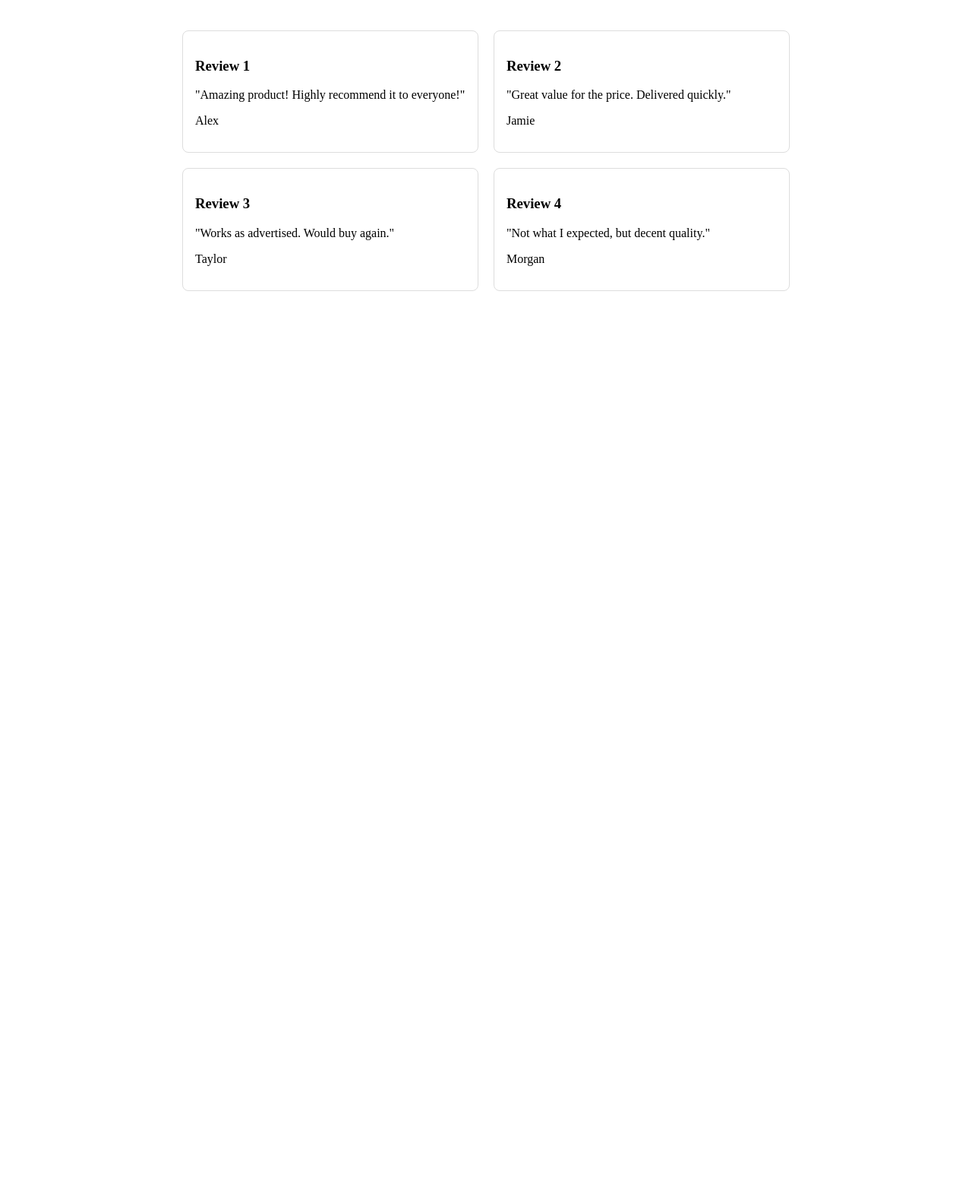
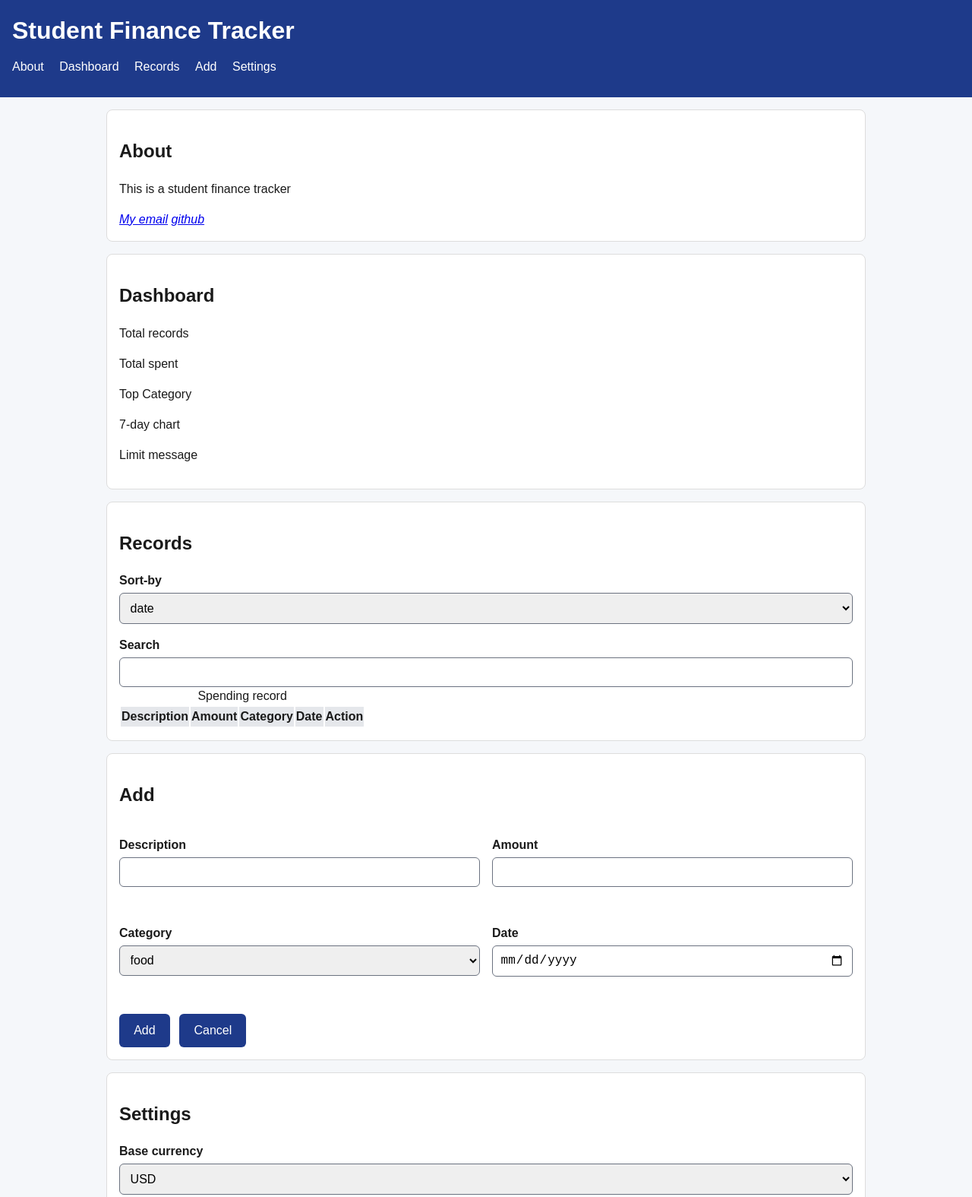
Before and after one commit to manzi-luc/student-finance-tracker, a plain HTML site: page index.html in a window 1280 px wide. Shown: the top 1575 px of the page at 76% size. Before the commit the page ends 800 px from the top, so only its background shows below. Drawn offline with Linux system fonts and the light colour scheme.

Commit message:
M2: Updated html

```diff
--- a/index.html
+++ b/index.html
@@ -1,33 +1,166 @@
 <!DOCTYPE html>
 <html lang="en">
+
 <head>
     <meta charset="UTF-8">
     <meta name="viewport" content="width=device-width, initial-scale=1.0">
-    <title>2x2 Reviews Grid</title>
-    <link rel="stylesheet" href="app.css">
+    <title>Student Finance Tracker</title>
+    <link rel="stylesheet" href="main.css">
 </head>
+
 <body>
-    <div class="reviews-grid">
-        <div class="review-card">
-            <h3 class="review-heading">Review 1</h3>
-            <p class="review-text">"Amazing product! Highly recommend it to everyone!"</p>
-            <p class="reivew-person">Alex</p>
+    <a class="skip" href="#main">Skip to Content</a>
+    <header>
+        <h1>Student Finance Tracker</h1>
+        <nav>
+            <a href="#About">About</a>
+            <a href="#Dashboard">Dashboard</a>
+            <a href="#Records">Records</a>
+            <a href="#Add">Add</a>
+            <a href="#Settings">Settings</a>
+        </nav>
+    </header>
+    <main id="main">
+        <section class="card" id="About">
+            <h2>About</h2>
+            <p>This is a student finance tracker</p>
+            <address>
+                <a href="mailto:m.luc@alustudent.com">My email</a>
+
+                <a href="https://github.com/manzi-luc/student-finance-tracker">github</a>
+            </address>
+
+
+        </section>
+        <section class="card" id="Dashboard">
+            <h2>Dashboard</h2>
+            <p id="Total-records">Total records</p>
+            <p id="Total-spent">Total spent</p>
+            <p id="Top-Category">Top Category</p>
+            <p id="chart-7-day">7-day chart</p>
+            <p id="Limit-message">Limit message</p>
+
+
+        </section>
+        <section class="card" id="Records">
+            <h2>Records</h2>
+            <label for="Sort-by">Sort-by</label>
+            <select name="Sort-by" id="Sort-by">
+                <option value="date">date</option>
+                <option value="Amount">Amount</option>
+                <option value="Description">Description</option>
+            </select>
+            <label for="Search">Search</label>
+            <input type="search" id="Search" name="Search">
+
+            <div class="table-property">
+                <table id="table-information">
+                <caption>Spending record</caption>
+                <thead id="thead-table">
+                    <tr>
+                            <th scope="col">Description</th>
+                            <th scope="col">Amount</th>
+                            <th scope="col">Category</th>
+                            <th scope="col">Date</th>
+                            <th scope="col">Action</th>
+                        </tr>
+                    </thead>
+                    <tbody id="tbody">
+
+                    </tbody>
+
+
+            </table>
+            </div>
+        </section>
+
+
+
+        <section class="card" id="Add">
+            <h2>Add</h2>
+            <form>
+
+                <div><label for="Description">Description </label>
+                <input type="text" id="Description">
+            <span  class="error" id="Description-error"></span>
         </div>
-        <div class="review-card">
-            <h3 class="review-heading">Review 2</h3>
-            <p class="review-text">"Great value for the price. Delivered quickly."</p>
-            <p class="reivew-person">Jamie</p>
+
+                <div><label for="Amount">Amount</label>
+                <input type="number"id="Amount">
+            <span class="error" id="Amount-error"></span></div>
+
+                <div><label for="Category">Category </label>
+                <select name="Category" id="Category">
+                    <option value="Food">food</option>
+                    <option value="Transport">transport</option>
+                    <option value="Fees">fees</option>
+                    <option value="Entertainment">Entertainment</option>
+                    <option value="Books">Books</option>
+                    <option value="Others">others</option>
+
+                </select>
+                <span class="error" id="Category-error"></span>
+            </div>
+
+                <div><label for="Date">Date </label>
+                <input id="Date" type="date">
+            <span  class="error"id="Date-error"></span>
         </div>
-        <div class="review-card">
-            <h3 class="review-heading">Review 3</h3>
-            <p class="review-text">"Works as advertised. Would buy again."</p>
-            <p class="reivew-person">Taylor</p>
-        </div>
-        <div class="review-card">
-            <h3 class="review-heading">Review 4</h3>
-            <p class="review-text">"Not what I expected, but decent quality."</p>
-            <p class="reivew-person">Morgan</p>
-        </div>
-    </div>
+
+
+
+
+                    <div>
+                        <button type="button">Add</button>
+
+                    <button type="button">Cancel</button>
+                    </div>
+
+
+            </form>
+        </section>
+        <section class="card" id="Settings">
+            <h2>Settings</h2>
+            <label for="Base-currency">Base currency</label>
+            <select name="Base-currency" id="Base-currency">
+            <option value="USD">USD</option>
+            <option value="RWF">RWF</option>
+            </select>
+
+            <label for="USA-currency">USA-currency</label>
+            <select name="USA-currency" id="USA-currency">
+            <option value="USD">USD</option>
+            </select>
+            <label for="rate-us">rate-us</label>
+            <input type="number" id="rate-us" rate value="4.00">
+            <label for="eu-currency">eu-currency</label>
+            <select name="eu-currency" id="eu-currency">
+                <option value="EURO">euro</option>
+
+            </select>
+            <label for="rate-eu">rate-eu</label>
+            <input type="number" id="rate-eu" rate value="4.00">
+
+            <label for="Spending-Limit">Spending Limit</label>
+            <input type="number" id="Spending-Limit" placeholder="Set Limit">
+            <label for="Add-Category"> Add-Category</label>
+            <input type="text" id="Add-Category">
+            <button type="button">Add category</button>
+            <button type="button">Export</button>
+
+            <button type="button">Import</button>
+            <button type="button">Save</button>
+
+        </section>
+
+
+
+
+
+    </main>
+
+<footer>Thank u for using this website</footer>
+
 </body>
+
 </html>
```
